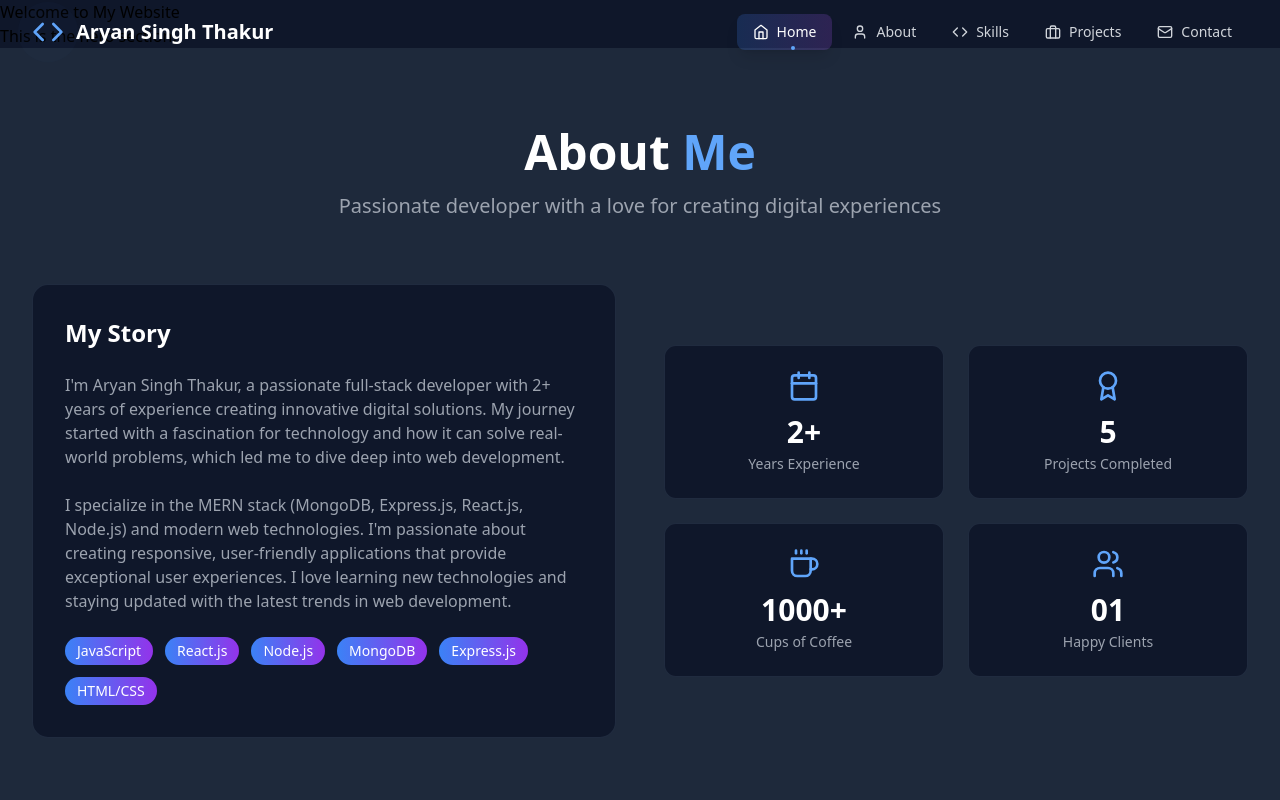
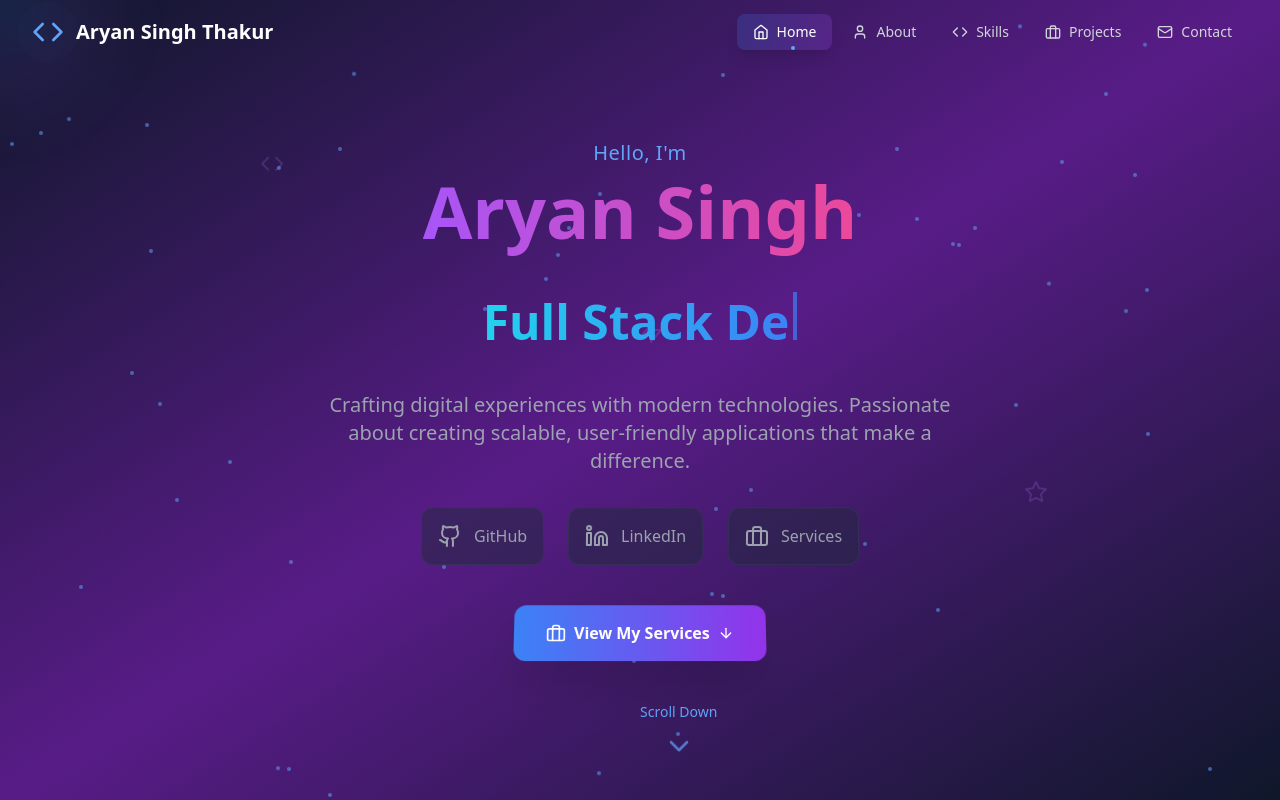
Before and after one commit to heyoaryan/aryan-portfolio, a React (Vite) app: page / in a window 1280 px wide. Shown: the top 800 px of the page. Built offline with nearby package versions, Linux system fonts and the light colour scheme.

Commit message:
Updated Hero.tsx

```diff
--- a/src/components/Hero.tsx
+++ b/src/components/Hero.tsx
@@ -1,10 +1,218 @@
-import React from "react";
+import React, { useEffect, useState, useRef } from 'react';
+import { Github, Linkedin, Briefcase, ArrowDown, Code, Zap, Star, ChevronDown } from 'lucide-react';
 
 const Hero: React.FC = () => {
+  const [text, setText] = useState('');
+  const [mousePosition, setMousePosition] = useState({ x: 0, y: 0 });
+  const heroRef = useRef<HTMLDivElement>(null);
+  const fullText = "Full Stack Developer";
+  const [isTyping, setIsTyping] = useState(true);
+
+  useEffect(() => {
+    let index = 0;
+    let isDeleting = false;
+
+    const interval = setInterval(() => {
+      if (!isDeleting && index < fullText.length) {
+        setText(fullText.slice(0, index + 1));
+        index++;
+      } else if (!isDeleting && index === fullText.length) {
+        setTimeout(() => {
+          isDeleting = true;
+        }, 2000);
+      } else if (isDeleting && index > 0) {
+        setText(fullText.slice(0, index - 1));
+        index--;
+      } else if (isDeleting && index === 0) {
+        isDeleting = false;
+        setIsTyping(false);
+        setTimeout(() => {
+          setIsTyping(true);
+        }, 500);
+      }
+    }, isDeleting ? 50 : 100);
+
+    return () => clearInterval(interval);
+  }, []);
+
+  // Mouse tracking for cursor light effect
+  useEffect(() => {
+    const handleMouseMove = (e: MouseEvent) => {
+      if (heroRef.current) {
+        const rect = heroRef.current.getBoundingClientRect();
+        setMousePosition({
+          x: e.clientX - rect.left,
+          y: e.clientY - rect.top
+        });
+      }
+    };
+
+    const heroElement = heroRef.current;
+    if (heroElement) {
+      heroElement.addEventListener('mousemove', handleMouseMove);
+      return () => heroElement.removeEventListener('mousemove', handleMouseMove);
+    }
+  }, []);
+
+  const handleServiceClick = () => {
+    // Trigger service navigation
+    window.dispatchEvent(new CustomEvent('navigateToServices'));
+  };
+
+  const socialLinks = [
+    { icon: Github, href: 'https://github.com/heyoaryan', label: 'GitHub' },
+    { icon: Linkedin, href: 'https://www.linkedin.com/in/aryan-singh-thakur-12a422281/', label: 'LinkedIn' },
+    { icon: Briefcase, onClick: handleServiceClick, label: 'Services' }
+  ];
+
   return (
-    <section className="hero">
-      <h1>Welcome to My Website</h1>
-      <p>This is the hero section.</p>
+    <section
+      id="home"
+      ref={heroRef}
+      className="min-h-screen flex items-center justify-center bg-gradient-to-br from-slate-900 via-purple-900 to-slate-900 relative overflow-hidden"
+    >
+      {/* Cursor Light Effect */}
+      <div
+        className="absolute pointer-events-none z-10 transition-opacity duration-300"
+        style={{
+          left: mousePosition.x - 150,
+          top: mousePosition.y - 150,
+          width: '300px',
+          height: '300px',
+          background: 'radial-gradient(circle, rgba(59, 130, 246, 0.15) 0%, rgba(139, 92, 246, 0.1) 30%, transparent 70%)',
+          borderRadius: '50%',
+          filter: 'blur(20px)',
+          transform: 'translate3d(0, 0, 0)',
+        }}
+      />
+
+      {/* Enhanced 3D Animated Background Particles */}
+      <div className="absolute inset-0">
+        {[...Array(50)].map((_, i) => (
+          <div
+            key={i}
+            className="absolute animate-float"
+            style={{
+              left: `${Math.random() * 100}%`,
+              top: `${Math.random() * 100}%`,
+              animationDelay: `${Math.random() * 5}s`,
+              animationDuration: `${3 + Math.random() * 4}s`,
+            }}
+          >
+            <div className="w-1 h-1 bg-blue-400 rounded-full opacity-60 animate-pulse" />
+          </div>
+        ))}
+      </div>
+
+      {/* Floating Code Icons */}
+      <div className="absolute inset-0 pointer-events-none">
+        {[Code, Zap, Star].map((Icon, index) => (
+          <Icon
+            key={index}
+            className="absolute text-purple-400/20 animate-float-slow"
+            size={24}
+            style={{
+              left: `${20 + index * 30}%`,
+              top: `${20 + index * 20}%`,
+              animationDelay: `${index * 2}s`,
+            }}
+          />
+        ))}
+      </div>
+
+      {/* Main Content */}
+      <div className="relative z-20 text-center px-4 sm:px-6 lg:px-8 max-w-4xl mx-auto">
+        <div className="space-y-6 sm:space-y-8">
+          {/* Greeting */}
+          <div className="animate-fade-in-up">
+            <p className="text-blue-400 text-lg sm:text-xl font-medium mb-2 tracking-wide">
+              Hello, I'm
+            </p>
+            <h1 className="text-4xl sm:text-6xl lg:text-7xl font-bold text-white mb-4 leading-tight">
+              <span className="bg-gradient-to-r from-blue-400 via-purple-500 to-pink-500 bg-clip-text text-transparent animate-gradient-x">
+                Aryan Singh
+              </span>
+            </h1>
+          </div>
+
+          {/* Animated Typing Effect */}
+          <div className="animate-fade-in-up animation-delay-300">
+            <div className="h-16 sm:h-20 flex items-center justify-center">
+              <h2 className="text-2xl sm:text-4xl lg:text-5xl font-semibold text-gray-300">
+                <span className="bg-gradient-to-r from-cyan-400 to-blue-500 bg-clip-text text-transparent">
+                  {text}
+                </span>
+                <span className={`inline-block w-1 h-8 sm:h-12 bg-blue-500 ml-1 ${isTyping ? 'animate-pulse' : ''}`} />
+              </h2>
+            </div>
+          </div>
+
+          {/* Description */}
+          <div className="animate-fade-in-up animation-delay-600">
+            <p className="text-gray-400 text-lg sm:text-xl max-w-2xl mx-auto leading-relaxed">
+              Crafting digital experiences with modern technologies.
+              Passionate about creating scalable, user-friendly applications
+              that make a difference.
+            </p>
+          </div>
+
+          {/* Enhanced Social Links */}
+          <div className="animate-fade-in-up animation-delay-900">
+            <div className="flex flex-col sm:flex-row items-center justify-center space-y-4 sm:space-y-0 sm:space-x-6">
+              {socialLinks.map((social, index) => (
+                <div key={social.label}>
+                  {social.onClick ? (
+                    <button
+                      onClick={social.onClick}
+                      className="group p-3 sm:p-4 bg-slate-800/50 rounded-xl hover:bg-gradient-to-r hover:from-blue-500 hover:to-purple-600 transition-all duration-300 hover:scale-110 hover:shadow-2xl border border-slate-700/50 hover:border-blue-400/50 flex items-center space-x-2 sm:space-x-3 transform-gpu"
+                      style={{ transform: 'perspective(400px) rotateX(5deg)' }}
+                      aria-label={social.label}
+                    >
+                      <social.icon className="w-5 h-5 sm:w-6 sm:h-6 text-gray-400 group-hover:text-white group-hover:scale-110 transition-all duration-300" />
+                      <span className="text-gray-400 group-hover:text-white font-medium text-sm sm:text-base transition-colors duration-300">
+                        {social.label}
+                      </span>
+                    </button>
+                  ) : (
+                    <a
+                      href={social.href}
+                      className="group p-3 sm:p-4 bg-slate-800/50 rounded-xl hover:bg-gradient-to-r hover:from-blue-500 hover:to-purple-600 transition-all duration-300 hover:scale-110 hover:shadow-2xl border border-slate-700/50 hover:border-blue-400/50 flex items-center space-x-2 sm:space-x-3 transform-gpu"
+                      style={{ transform: 'perspective(400px) rotateX(5deg)' }}
+                      aria-label={social.label}
+                    >
+                      <social.icon className="w-5 h-5 sm:w-6 sm:h-6 text-gray-400 group-hover:text-white group-hover:scale-110 transition-all duration-300" />
+                      <span className="text-gray-400 group-hover:text-white font-medium text-sm sm:text-base transition-colors duration-300">
+                        {social.label}
+                      </span>
+                    </a>
+                  )}
+                </div>
+              ))}
+            </div>
+
+            {/* View Services Button */}
+            <div className="mt-8 sm:mt-10">
+              <button
+                onClick={handleServiceClick}
+                className="group bg-gradient-to-r from-blue-500 to-purple-600 text-white px-6 sm:px-8 py-3 sm:py-4 rounded-xl font-semibold hover:from-blue-600 hover:to-purple-700 transition-all duration-300 hover:scale-105 shadow-2xl flex items-center space-x-2 mx-auto transform-gpu"
+                style={{ transform: 'perspective(400px) rotateX(5deg)' }}
+              >
+                <Briefcase className="w-5 h-5 group-hover:scale-110 transition-transform duration-300" />
+                <span>View My Services</span>
+                <ArrowDown className="w-4 h-4 group-hover:translate-y-1 transition-transform duration-300" />
+              </button>
+            </div>
+          </div>
+        </div>
+      </div>
+
+      {/* Enhanced Scroll Indicator */}
+      <div className="absolute bottom-6 sm:bottom-8 left-1/2 transform -translate-x-1/2 animate-bounce cursor-pointer">
+        <div className="flex flex-col items-center space-y-2">
+          <span className="text-blue-400 text-xs sm:text-sm font-medium">Scroll Down</span>
+          <ChevronDown className="w-6 h-6 sm:w-8 sm:h-8 text-blue-400 animate-pulse" />
+        </div>
+      </div>
     </section>
   );
 };
```
